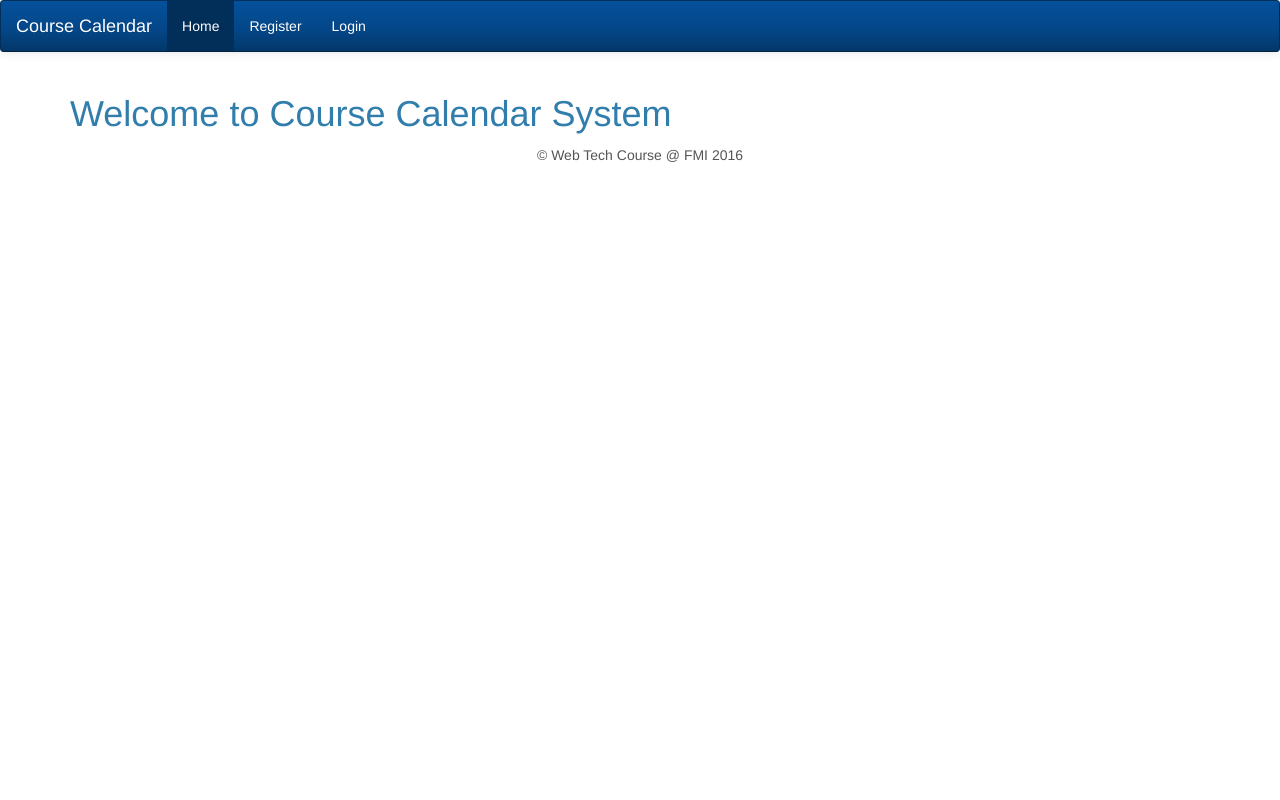
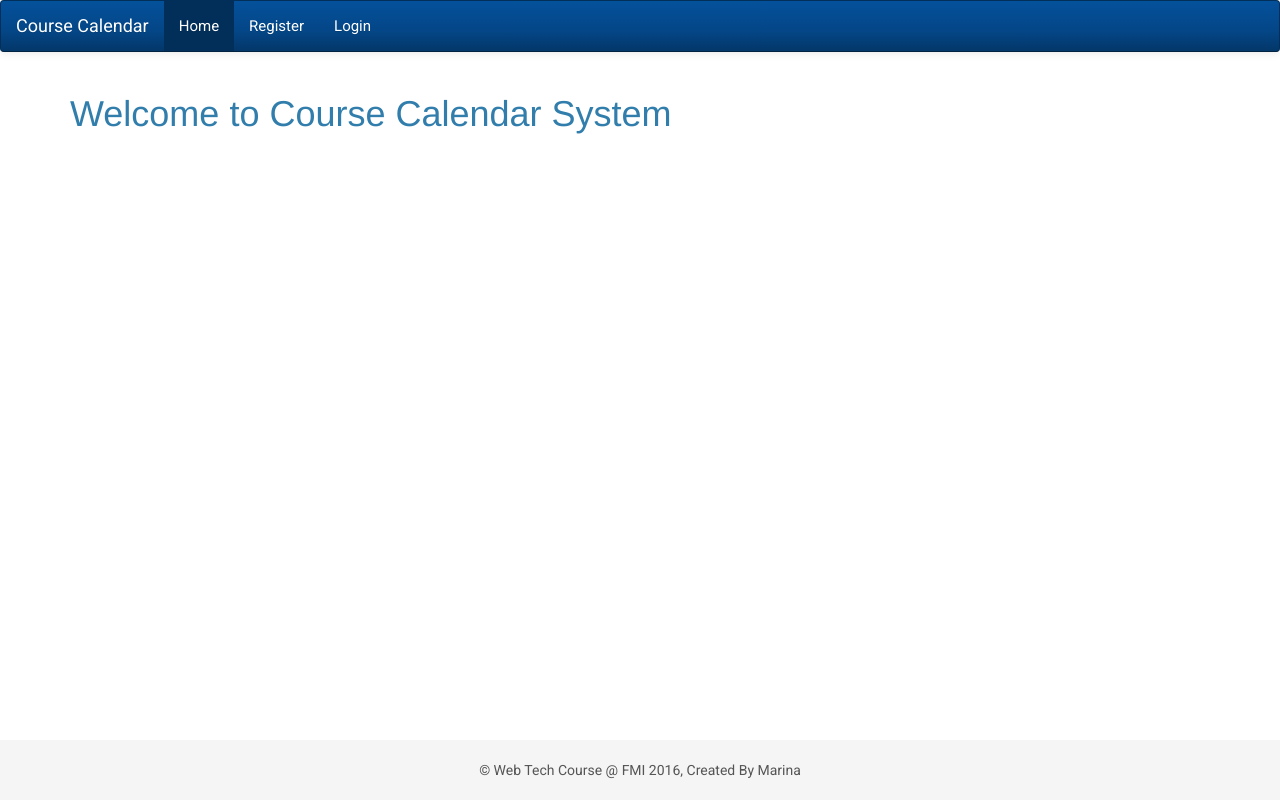
Before and after one commit to MarinaGeorgieva/WebTech-FMI, a PHP site: page / in a window 1280 px wide. Run offline with PHP 8.4, Linux system fonts and the light colour scheme.

Commit message:
Fixed the footer

```diff
--- a/calendar/public/css/style.css
+++ b/calendar/public/css/style.css
@@ -1,3 +1,36 @@
+html {
+	position: relative;
+  	min-height: 100%;
+}
+
+body {
+	font-family: 'Roboto', sans-serif;
+  	/* Margin bottom by footer height */
+  	margin-bottom: 60px;
+}
+
+footer {
+  	position: absolute;
+  	bottom: 0;
+  	width: 100%;
+  	/* Set the fixed height of the footer here */
+  	height: 60px;
+  	background-color: #f5f5f5;
+}
+
+footer p {
+	margin-top: 20px;
+}
+
+#calendar {
+	margin-bottom: 20px;
+}
+
+.nav li a {
+	font-size: 15px;
+}
+
+
 .fc-event {
 	cursor: pointer;
 }
--- a/calendar/public/index.php
+++ b/calendar/public/index.php
@@ -19,6 +19,7 @@ if(isset($_SESSION['user']) != "") {
     <meta name="viewport" content="width=device-width, initial-scale=1.0, maximum-scale=1.0" xmlns="">
 
     <link rel="stylesheet" href="lib/bootstrap-3.2.0/css/bootstrap.min.css">
+    <link href='https://fonts.googleapis.com/css?family=Arimo|Roboto|Nunito' rel='stylesheet' type='text/css'>
     <link rel="stylesheet" type="text/css" href="css/style.css" />
 
     <script src="lib/jquery/jquery.min.js"></script>
@@ -53,7 +54,9 @@ if(isset($_SESSION['user']) != "") {
 		<h1>Welcome to Course Calendar System</h1>
 	</div>
 	<footer>
-		<p class="text-center">&copy; Web Tech Course @ FMI 2016</p>
-	</footer>
+    	<div class="container">
+        	<p class="text-center">&copy; Web Tech Course @ FMI 2016, Created By Marina</p>
+      	</div>
+    </footer>
 </body>
 </html>
```
Also changed, not shown: calendar/includes/api/events.php (+12 -4 lines), calendar/public/home.php (+6 -2 lines), calendar/public/js/home.js (+18 -8 lines), calendar/public/login.php (+5 -2 lines), calendar/public/register.php (+5 -2 lines).
